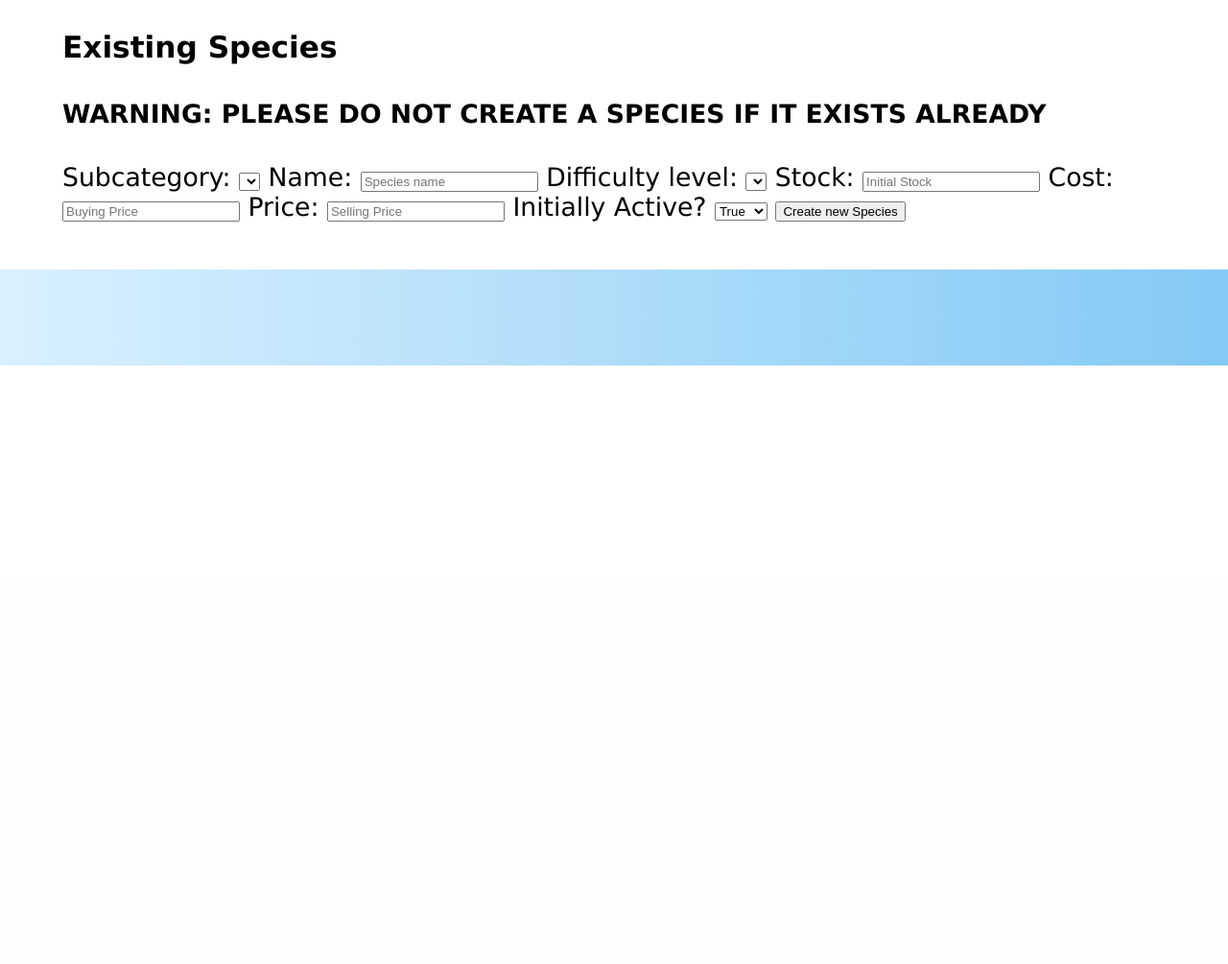
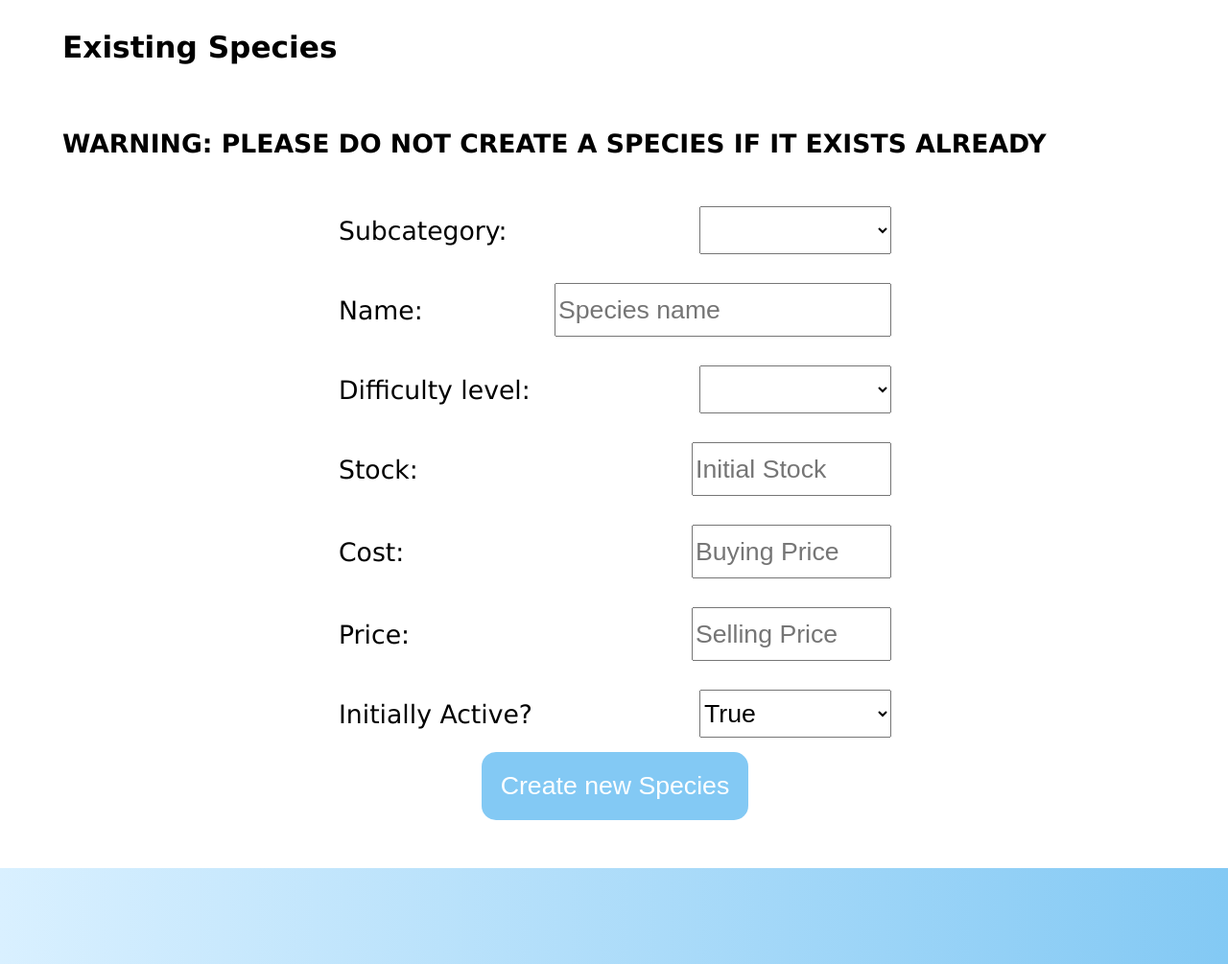
Before and after one commit to CptBroon/project_files, a Flask app: page /new/species in a window 1280 px wide. Shown: the part 200-1205 px from the top of the page at 96% size. Before the commit the page ends 581 px from the top, so only its background shows below. Run offline with Flask 2, Linux system fonts and the light colour scheme; data that the repository does not hold is empty; some libraries are stand-ins or nearby versions.

Commit message:
final CSS amendments made - some html docs also updated for CSS reasons

```diff
--- a/controllers/species_controller.py
+++ b/controllers/species_controller.py
@@ -43,7 +43,7 @@
 @species_blueprint.route('/species/change_stock_form')
 def stock_increase_form():
     species_list = species_repository.select_all()
-    return render_template('species/change_stock_form.html', results=species_list)
+    return render_template('species/change_stock_form.html', title="SMS - Log sale or delivery", results=species_list)
 
 @species_blueprint.route('/species/change_stock_form', methods=['POST'])
 def change_stock():
--- a/static/css/style.css
+++ b/static/css/style.css
@@ -242,3 +275,115 @@
     text-decoration: none;
     font-style: italic;
 }
+
+select {
+    height: 50px;
+    width: 200px;
+    font-size: 20pt;
+}
+
+input[type=number] {
+    width: 200px;
+    height: 50px;
+    font-size: 20pt;
+}
+
+input[type=text] {
+    height: 50px;
+    font-size: 20pt;
+}
+
+.edit_button {
+    margin: 20px 15%;
+    display: flex;
+    justify-content: start;
+    align-items: center;
+}
+
+.edit_button > a {
+    background-color: #83C9F4;
+    padding: 20px;
+    border-radius: 15px;
+    color: white;
+    text-decoration: none;
+}
+
+.edit_button > a:hover {
+    background-color: #7681B3;
+}
+
+#edit_details_submit {
+    background-color: #83C9F4;
+    color: white;
+    border-radius: 15px;
+    border: 0;
+    font-size: 20pt;
+    padding: 20px
+}
+
+#edit_details_submit:hover {
+    background-color: #7681B3;
+}
+
+.new_button {
+    background-color: #83C9F4;
+    color: white;
+    border-radius: 15px;
+    border: 0;
+    font-size: 20pt;
+    padding: 20px
+}
+
+.new_button:hover {
+    background-color: #7681B3;
+}
+
+.existing_options {
+    display: flex;
+    flex-wrap: wrap;
+    list-style: none;
+}
+
+.existing_options > li {
+    width: 300px;
+}
+
+.new_species_form {
+    display: flex;
+    flex-direction: column;
+    margin:auto;
+    width: 50%
+}
+
+.species_form_section {
+    margin:15px 0;
+    display: flex;
+    justify-content: space-between;
+    align-content: center;
+}
+
+.species_form_section > label {
+    align-self: center;
+}
+
+#new_species_submit_button {
+    display: flex;
+    justify-content: center;
+}
+
+#stock_change_form {
+    display: flex;
+    flex-direction: column;
+    height: 500px;
+    justify-content: space-around;
+    align-items: center;
+}
+
+#stock_change_submit {
+    background-color: #83C9F4;
+    color: white;
+    padding: 20px;
+    border: 0;
+    border-radius: 15px;
+    font-size: 20pt;
+}
--- a/templates/new/new_category.html
+++ b/templates/new/new_category.html
@@ -2,7 +2,7 @@
 
 {% block content %}
     <h3>Existing Categories</h3>
-    <ul>
+    <ul class="existing_options">
     {% for row in categories %}
         <li>{{row.name}}</li>
     {% endfor %}
@@ -10,6 +10,6 @@
     <h4>WARNING: PLEASE DO NOT CREATE A CATEGORY IF IT EXISTS ALREADY</h4>
     <form action="/new/category" method="post">
         <input type="text" name="name" placeholder="Category name">
-        <input type="submit" value="Create new Category">
+        <input type="submit" class="new_button" value="Create new Category">
     </form>
 {% endblock %}
--- a/templates/new/new_species.html
+++ b/templates/new/new_species.html
@@ -2,38 +2,54 @@
 
 {% block content %}
 <h3>Existing Species</h3>
-<ul>
+<ul class="existing_options">
     {% for row in species %}
     <li>{{row.name}}</li>
     {% endfor %}
 </ul>
 <h4>WARNING: PLEASE DO NOT CREATE A SPECIES IF IT EXISTS ALREADY</h4>
-<form action="/new/species" method="post">
+<form action="/new/species" class="new_species_form" method="post">
+    <div class="species_form_section">
         <label for="subcategory">Subcategory: </label>
         <select name="subcategory" id="subcategory">
             {% for row in subcategories %}
             <option value={{row.id}}>{{row.name}}</option>
             {% endfor %}
         </select>
+    </div>
+    <div class="species_form_section">
         <label for="name">Name: </label>
         <input type="text" name="name" placeholder="Species name">
+    </div>
+    <div class="species_form_section">
         <label for="difficulty">Difficulty level: </label>
         <select name="difficulty" id="difficulty">
             {% for difficulty in possible_difficulties %}
             <option value="{{difficulty}}">{{difficulty.capitalize()}}</option>
             {% endfor %}
         </select>
+    </div>
+    <div class="species_form_section">
         <label for="stock_no">Stock: </label>
         <input type="number" name="stock_no" placeholder="Initial Stock">
+    </div>
+    <div class="species_form_section">
         <label for="buying_price">Cost: </label>
         <input type="number" name="buying_price" placeholder="Buying Price">
+    </div>
+    <div class="species_form_section">
         <label for="selling_price">Price: </label>
         <input type="number" name="selling_price" placeholder="Selling Price">
+    </div>
+    <div class="species_form_section">
         <label for="active">Initially Active?</label>
         <select name="active" id="active">
             <option value="true">True</option>
             <option value="false">False</option>
         </select>
-    <input type="submit" value="Create new Species">
+    </div>
+    <div id="new_species_submit_button">
+        <input type="submit" class="new_button" value="Create new Species">
+    </div>
 </form>
 {% endblock %}
--- a/templates/new/new_subcategory.html
+++ b/templates/new/new_subcategory.html
@@ -2,7 +2,7 @@
 
 {% block content %}
 <h3>Existing Subcategories</h3>
-<ul>
+<ul class="existing_options">
     {% for row in subcategories %}
     <li>{{row.name}}</li>
     {% endfor %}
@@ -15,6 +15,6 @@
         {% endfor %}
     </select>
     <input type="text" name="name" placeholder="Subcategory name">
-    <input type="submit" value="Create new Subcategory">
+    <input type="submit" class="new_button" value="Create new Subcategory">
 </form>
 {% endblock %}
--- a/templates/species/edit_details.html
+++ b/templates/species/edit_details.html
@@ -2,7 +2,7 @@
 
 {% block content %}
 <h3>{{species.name}} - {{species.subcategory.name}}</h3>
-<form action="/species/{{species.name}}/edit" method="post">
+<form action="/species/{{species.name}}/edit" class="edit_details_form" method="post">
     <input type="hidden" name="name" value={{species.name}}>
     <input type="hidden" name="subcategory" value={{species.subcategory}}>
     <input type="hidden" name="stock_no" value={{species.stock_no}}>
@@ -21,7 +21,7 @@
         <option value="True">True</option>
         <option value="False">False</option>
     </select>
-    <input type="submit" value="Submit changes">
+    <input type="submit" id="edit_details_submit" value="Submit changes">
 </form>
 <h4>PLEASE NOTE - If you are intending to change the stock level, this is done on the "Log Stock change" page</h4>
 {% endblock %}
--- a/templates/species/index.html
+++ b/templates/species/index.html
@@ -7,7 +7,7 @@
             <div class="right_side">
                 <a href="/species">All Stock</a>
                 <div id="search_area">
-                    <form action="/species" id="search_form" method="post">
+                    <form action="/species" id="search_criteria_form" method="post">
                         <label for="criteria_option">Search Criteria: </label>
                         <div id="search_select">
                             <select name="criteria_option" id="criteria_option">
@@ -16,7 +16,7 @@
                                 <option value="subcategory">Subcategory</option>
                                 <option value="active">Active</option>
                             </select>
-                            <input type="submit" id="search_submit" value="Search Stock">
+                            <input type="submit" class="search_submit" value="Search Stock">
                         </div>
                     </form>
                 </div>
```
Also changed, not shown: other parts of static/css/style.css (+41 -8 lines), templates/new/new.html (+23 -2 lines), templates/species/change_stock_form.html (+10 -2 lines), templates/species/search.html (+4 -6 lines), templates/species/show.html (+14 -5 lines). Lines whose indentation alone changed are shown as unchanged.
